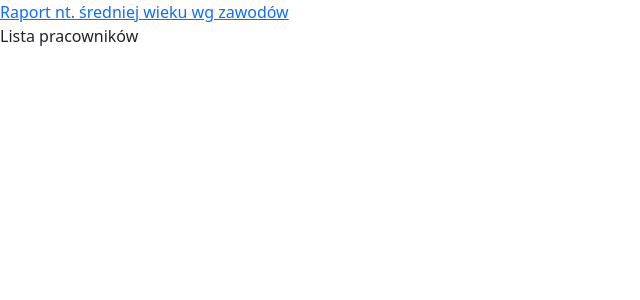
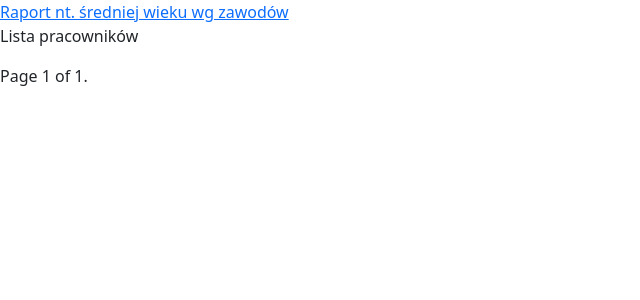
Before and after one commit to Ewelina179/employee_management_app, a Django app: page / in a window 1280 px wide. Shown: the top 300 px of the page, without its empty margins (0-640 px from the left). Run offline with Django 4.2, Linux system fonts and the light colour scheme; data that the repository does not hold is empty; some libraries are stand-ins or nearby versions.

Commit message:
added pagination to EmployeeListView

```diff
--- a/employee_list/employees/templates/employee/list_of_employees.html
+++ b/employee_list/employees/templates/employee/list_of_employees.html
@@ -7,12 +7,32 @@
 <p> Lista pracowników</p>
 
 <ol>
-{% for employee in employees %}
+{% for employee in page_obj %}
     <li>{{employee.first_name}}</li>
     <a href="{% url 'details' employee.pk %}">Dane</a>
     <a href="{% url 'delete_employee_ajax' employee.id %}" class="link-delete text-danger">Usuń</a>
 {% endfor %}
 </ol>
+
+<div class="pagination">
+    <span class="step-links">
+        {% if page_obj.has_previous %}
+            <a href="?page=1">&laquo; first</a>
+            <a href="?page={{ page_obj.previous_page_number }}">previous</a>
+        {% endif %}
+
+        <span class="current">
+            Page {{ page_obj.number }} of {{ page_obj.paginator.num_pages }}.
+        </span>
+
+        {% if page_obj.has_next %}
+            <a href="?page={{ page_obj.next_page_number }}">next</a>
+            <a href="?page={{ page_obj.paginator.num_pages }}">last &raquo;</a>
+        {% endif %}
+    </span>
+</div>
+
+
 
 
 <script >
--- a/employee_list/employees/views.py
+++ b/employee_list/employees/views.py
@@ -14,8 +14,9 @@ from django.db.models import Subquery
 
 class EmployeeListView(ListView):
     model = Employee
-    context_object_name = 'employees'
+    #context_object_name = 'employees'
     template_name = 'employee/list_of_employees.html'
+    paginate_by = 10
 
 class EmployeeView(DetailView):
     model = Employee
```
